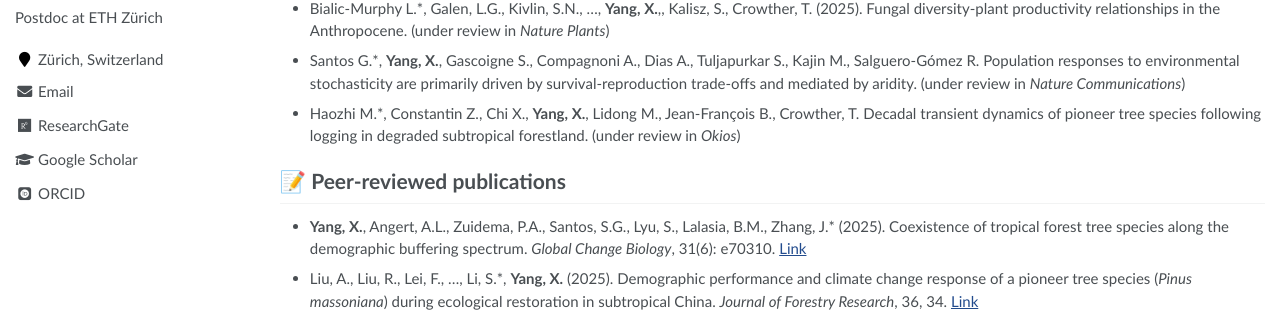
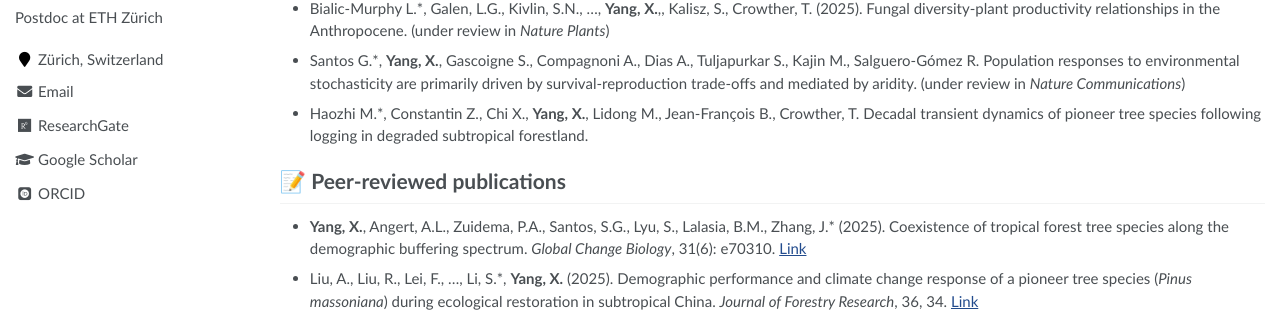
Before and after one commit to Xianyu-Yang/xianyu-yang.github.io, a Jekyll site: the page built from _pages/publications.md, in a window 1280 px wide and 1127 px high. Shown: the part 305-624 px from the top of the window. Built offline with Jekyll 4.4.1, drawn with Linux system fonts in a browser that asks for light colours; some web fonts are replaced.

Commit message:
Update publications.md

```diff
--- a/_pages/publications.md
+++ b/_pages/publications.md
@@ -18,7 +18,7 @@ author_profile: true
 
 -	Santos G.\*, **Yang, X.**, Gascoigne S., Compagnoni A., Dias A., Tuljapurkar S., Kajin M., Salguero-Gómez R. Population responses to environmental stochasticity are primarily driven by survival-reproduction trade-offs and mediated by aridity. (under review in _Nature Communications_)
 
--	Haozhi M.\*, Constantin Z., Chi X., **Yang, X.**, Lidong M., Jean-François B., Crowther, T. Decadal transient dynamics of pioneer tree species following logging in degraded subtropical forestland. (under review in _Okios_)
+-	Haozhi M.\*, Constantin Z., Chi X., **Yang, X.**, Lidong M., Jean-François B., Crowther, T. Decadal transient dynamics of pioneer tree species following logging in degraded subtropical forestland.
 
 
 # 📝 Peer-reviewed publications
```
